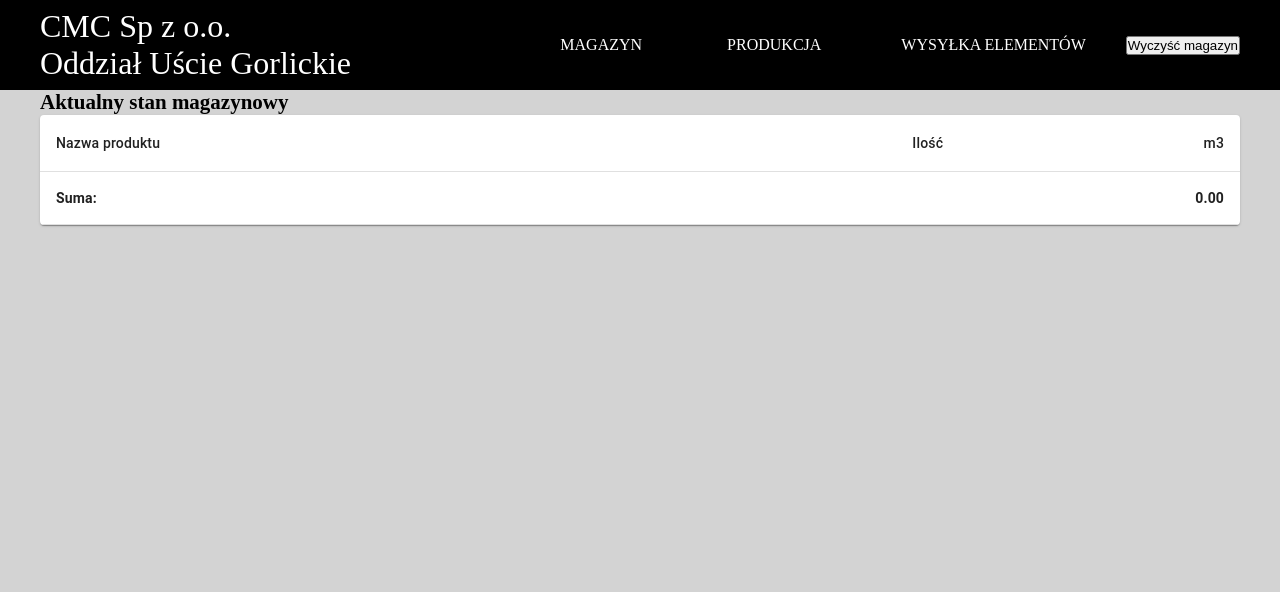
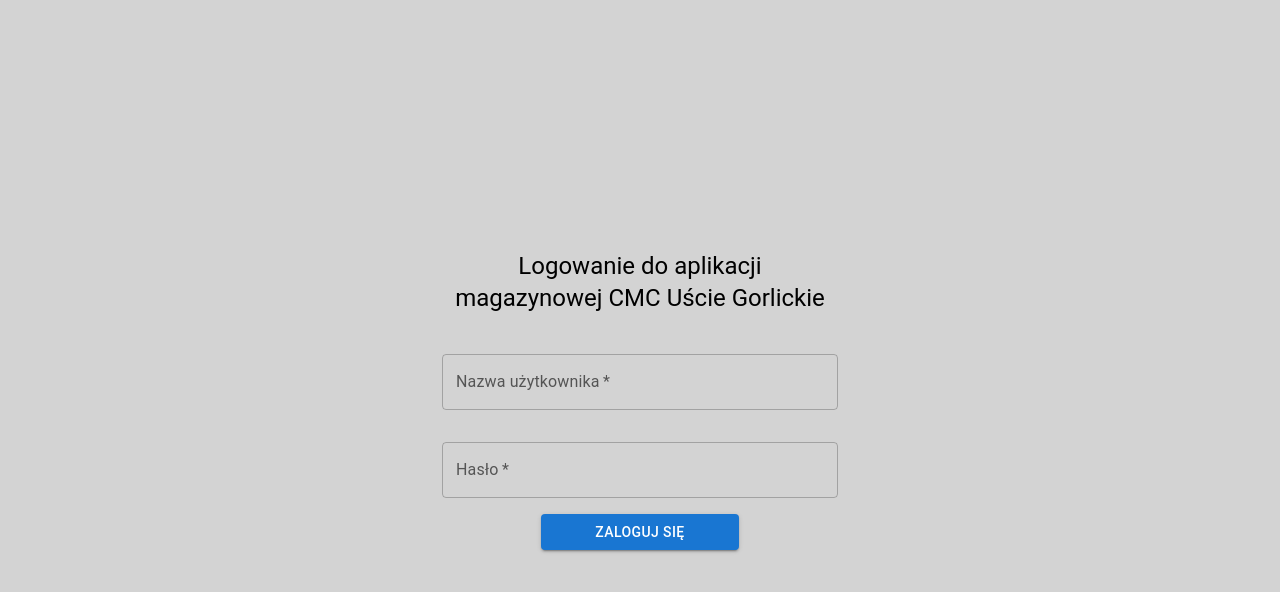
Before and after one commit to Lucjan-Mistak/My-app, a React (Create React App) app in the folder my-app/: page / in a window 1280 px wide. Shown: the top 592 px of the page. Built offline with nearby package versions, Linux system fonts and the light colour scheme.

Commit message:
login and logout

```diff
--- a/my-app/src/components/App.js
+++ b/my-app/src/components/App.js
@@ -1,12 +1,14 @@
-// App.js
 import React, { useState } from 'react';
 import { BrowserRouter as Router, Route, Routes } from 'react-router-dom';
 import Home from './Home';
 import Production from './Production';
 import Shipment from './Shipment';
 import Navbar from './Navbar';
+import LoginPage from './LoginPage';
+import users from '../data/login.json';
 
 function App() {
+    const [isAuthenticated, setIsAuthenticated] = useState(false);
     const [stock, setStock] = useState(() => {
         const storedStock = localStorage.getItem('stock');
         return storedStock ? JSON.parse(storedStock) : [];
@@ -17,14 +19,42 @@
         localStorage.removeItem('stock');
     };
 
+    const handleLogin = (loginData) => {
+        const authenticated = authenticateUser(loginData);
+        if (authenticated) {
+            setIsAuthenticated(true);
+        } else {
+            setIsAuthenticated(false);
+            alert('Nieprawidłowy login lub hasło. Spróbuj ponownie.');
+        }
+    };
+
+    const handleLogout = () => {
+        setIsAuthenticated(false);
+        window.location.href = '/';
+    };
+
+    const authenticateUser = (loginData) => {
+        return users.some(user => user.login === loginData.login && user.password === loginData.password);
+    };
+
     return (
         <Router>
             <div>
-                <Navbar handleClearStock={handleClearStock} />
+                {/* Wyświetl Navbar, jeśli użytkownik jest zalogowany */}
+                {isAuthenticated && <Navbar handleClearStock={handleClearStock} handleLogout={handleLogout} isAuthenticated={isAuthenticated} />}
                 <Routes>
-                    <Route path="/" element={<Home stock={stock} />} />
-                    <Route path="/production" element={<Production stock={stock} setStock={setStock} />} />
-                    <Route path="/shipment" element={<Shipment stock={stock} setStock={setStock} />} />
+                    {/* Jeśli użytkownik jest zalogowany, wyświetl odpowiednie strony */}
+                    {isAuthenticated ? (
+                        <>
+                            <Route path="/" element={<Home stock={stock} />} />
+                            <Route path="/production" element={<Production stock={stock} setStock={setStock} />} />
+                            <Route path="/shipment" element={<Shipment stock={stock} setStock={setStock} />} />
+                        </>
+                    ) : (
+                        // Jeśli użytkownik nie jest zalogowany, przekieruj go do formularza logowania
+                        <Route path="/" element={<LoginPage onLogin={handleLogin} />} />
+                    )}
                 </Routes>
             </div>
         </Router>
--- a/my-app/src/components/Home.js
+++ b/my-app/src/components/Home.js
@@ -9,6 +9,8 @@
     useEffect(() => {
         const aggregateStock = () => {
             const aggregated = {};
+            // Sprawdzamy, czy stock jest zdefiniowany i czy nie jest pusty
+            if (stock && stock.length > 0) {
                 stock.forEach(item => {
                     if (aggregated[item.name]) {
                         aggregated[item.name] += item.quantity;
@@ -16,6 +18,7 @@
                         aggregated[item.name] = item.quantity;
                     }
                 });
+            }
             return aggregated;
         };
 
--- /dev/null
+++ b/my-app/src/components/LoginPage.js
@@ -0,0 +1,64 @@
+import React, { useState } from 'react';
+import { Container, Typography, TextField, Button } from '@mui/material';
+import users from '../data/login.json';
+
+function LoginPage({ onLogin }) {
+    const [loginData, setLoginData] = useState({ login: '', password: '' });
+
+    const handleChange = (event) => {
+        const { name, value } = event.target;
+        setLoginData(prevState => ({
+            ...prevState,
+            [name]: value
+        }));
+    };
+
+    const handleSubmit = (event) => {
+        event.preventDefault();
+        const success = authenticateUser(loginData); // Uwierzytelnianie danych logowania
+        if (success) {
+            onLogin(loginData); // Wywołanie funkcji przekazanej jako props do zalogowania użytkownika
+        } else {
+            alert('Nieprawidłowy login lub hasło. Spróbuj ponownie.');
+        }
+    };
+
+    const authenticateUser = (loginData) => {
+        // Sprawdzanie danych logowania na podstawie importowanych danych login.json
+        return users.some(user => user.login === loginData.login && user.password === loginData.password);
+    };
+
+    return (
+        <Container maxWidth="xs" style={{ display: 'flex', flexDirection: 'column', alignItems: 'center', justifyContent: 'center', height: '100vh' }}>
+            <Typography variant="h5" mb={3} style={{ textAlign: 'center' }}>Logowanie do aplikacji magazynowej CMC Uście Gorlickie</Typography>
+            <form onSubmit={handleSubmit} style={{ width: '100%', display: 'flex', flexDirection: 'column', alignItems: 'center' }}>
+                <TextField
+                    fullWidth
+                    label="Nazwa użytkownika"
+                    variant="outlined"
+                    margin="normal"
+                    name="login"
+                    value={loginData.login}
+                    onChange={handleChange}
+                    required
+                    style={{ marginBottom: '16px', width: '100%' }}
+                />
+                <TextField
+                    fullWidth
+                    label="Hasło"
+                    type="password"
+                    variant="outlined"
+                    margin="normal"
+                    name="password"
+                    value={loginData.password}
+                    onChange={handleChange}
+                    required
+                    style={{ marginBottom: '16px', width: '100%' }}
+                />
+                <Button variant="contained" color="primary" type="submit" style={{ width: '50%', alignSelf: 'center' }}>Zaloguj się</Button>
+            </form>
+        </Container>
+    );
+}
+
+export default LoginPage;
--- a/my-app/src/components/Navbar.js
+++ b/my-app/src/components/Navbar.js
@@ -2,7 +2,7 @@
 import React from 'react';
 import { Link } from 'react-router-dom';
 
-function Navbar({ handleClearStock }) {
+function Navbar({ handleClearStock, handleLogout }) {
     const handleClearConfirmation = () => {
         const confirmation = window.confirm('Czy na pewno chcesz wyczyścić magazyn?');
 
@@ -32,6 +32,10 @@
                         <li className="nav-element">
                             <button className="nav__button" onClick={handleClearConfirmation}>Wyczyść magazyn</button>
                         </li>
+                        {/* Dodaj przycisk do wylogowania */}
+                        <li className="nav-element">
+                            <button className="nav__button" onClick={handleLogout}>Wyloguj</button>
+                        </li>
                     </ul>
                 </nav>
             </div>
--- a/my-app/src/components/Production.js
+++ b/my-app/src/components/Production.js
@@ -58,7 +58,7 @@
                         ))}
                     </Select>
                 </FormControl>
-                <TextField
+                <TextField style={{marginTop: '20px'}}
                     fullWidth
                     label="Ilość"
                     type="number"
@@ -67,7 +67,7 @@
                     required
                     mb={2} // Dodajemy odstęp między inputami
                 />
-                <Button variant="contained" color="primary" type="submit">Dodaj produkt</Button>
+                <Button style={{marginTop: '20px'}} variant="contained" color="primary" type="submit">Dodaj produkt</Button>
             </form>
         </Container>
     );
--- a/my-app/src/components/Shipment.js
+++ b/my-app/src/components/Shipment.js
@@ -57,7 +57,7 @@
                         ))}
                     </Select>
                 </FormControl>
-                <TextField
+                <TextField style={{marginTop: '20px'}}
                     fullWidth
                     label="Ilość"
                     type="number"
@@ -67,7 +67,7 @@
                     required
                     mb={2} // Dodajemy odstęp między inputami
                 />
-                <Button variant="contained" color="primary" type="submit">Wyślij produkt</Button>
+                <Button style={{marginTop: '20px'}} variant="contained" color="primary" type="submit">Wyślij produkt</Button>
             </form>
         </Container>
     );
--- a/my-app/src/data/login.json
+++ b/my-app/src/data/login.json
@@ -1,10 +1,10 @@
 [
   {
     "login": "LMISTAK",
-    "password": "LMISTAK1"
+    "password": "LMISTAK"
   },
   {
     "login": "MMISTAK",
-    "password": "MMISTAK1"
+    "password": "MMISTAK"
   }
 ]
--- a/my-app/src/scss/elements/_header.scss
+++ b/my-app/src/scss/elements/_header.scss
@@ -37,4 +37,13 @@
         color: red;
       }
     }
+    &__button {
+      padding: 5px 5px;
+      margin-left: 5px;
+      border-radius: 5px;
+      border: none;
+      cursor: pointer;
+      background-color: blue;
+      color: white;
+    }
   }
--- a/my-app/src/scss/settings/_base.scss
+++ b/my-app/src/scss/settings/_base.scss
@@ -7,8 +7,12 @@
   text-decoration: none;
 }
 
+li {
+  list-style: none;
+}
+
 .container {
   width: 100%;
-  max-width: 1200px;
+  max-width: 1400px;
   margin: 0 auto;
 }
```
Also changed, not shown: my-app/src/components/LoginForm.js (deleted, +0 -42 lines). Lines whose indentation alone changed are shown as unchanged.
